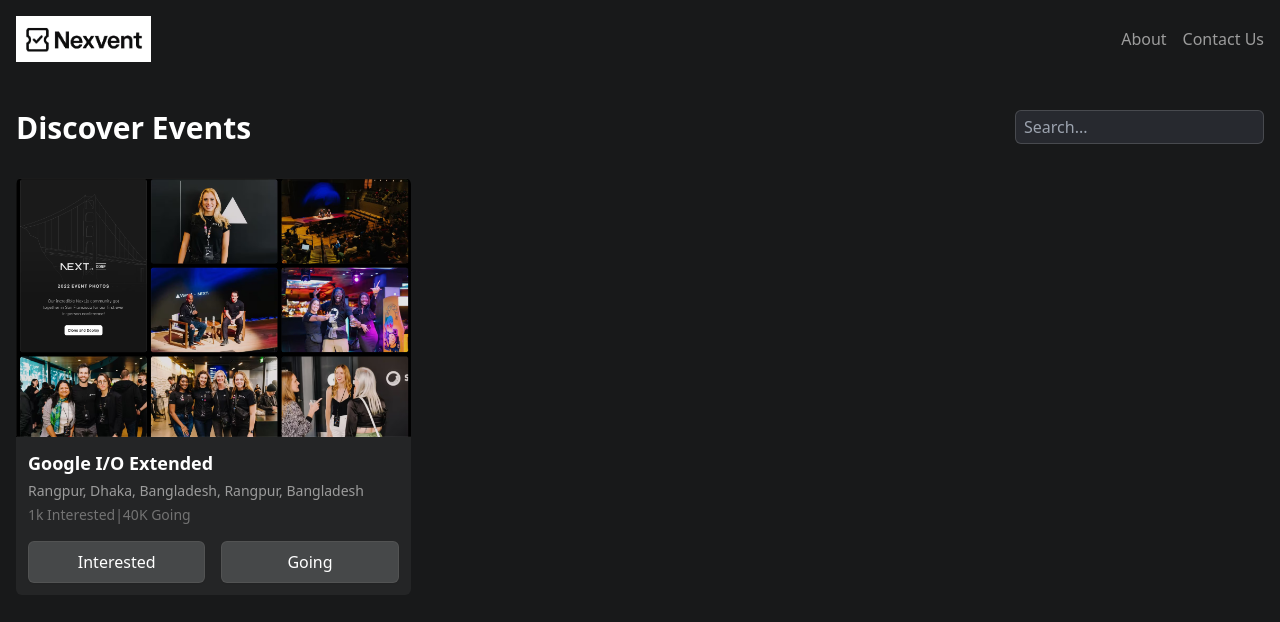
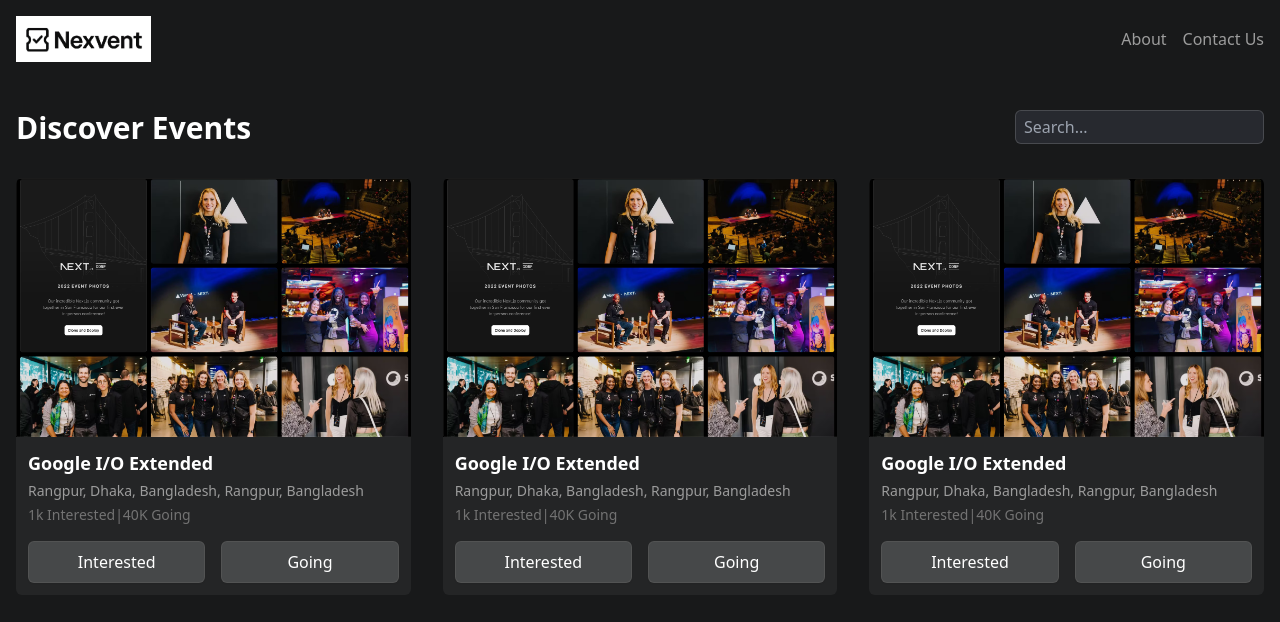
Before and after one commit to sihabarnab/Nexvent, a Next.js app: page / in a window 1280 px wide. Shown: the top 622 px of the page. Built offline with nearby package versions, Linux system fonts and the light colour scheme.

Commit message:
add dynamic button

```diff
--- /dev/null
+++ b/components/ActionButton.jsx
@@ -0,0 +1,15 @@
+import React from "react";
+
+const ActionButton = () => {
+  return (
+    <div className="w-full flex gap-4 mt-4">
+      <button className="w-full bg-indigo-600 hover:bg-indigo-800">
+        Interested
+      </button>
+
+      <button className="w-full">Going</button>
+    </div>
+  );
+};
+
+export default ActionButton;
--- /dev/null
+++ b/components/landing/EventCard.jsx
@@ -0,0 +1,38 @@
+import Image from "next/image";
+import Link from "next/link";
+
+const EventCard = () => {
+  return (
+    <div className="overflow-hidden rounded-md bg-[#242526]">
+      <Image
+        src="/next-event.avif"
+        alt="Event 1"
+        layout="responsive"
+        className="w-full"
+        width={500}
+        height={300}
+      />
+
+      <div className="p-3">
+        <Link href="./details.html" className="font-bold text-lg">
+          Google I/O Extended
+        </Link>
+        <p className="text-[#9C9C9C] text-sm mt-1">
+          Rangpur, Dhaka, Bangladesh, Rangpur, Bangladesh
+        </p>
+        <div className="text-[#737373] text-sm mt-1">
+          <span>1k Interested</span>
+          <span>|</span>
+          <span>40K Going</span>
+        </div>
+
+        <div className="w-full flex gap-4 mt-4">
+          <button className="w-full">Interested</button>
+          <button className="w-full">Going</button>
+        </div>
+      </div>
+    </div>
+  );
+};
+
+export default EventCard;
--- a/components/landing/EventList.jsx
+++ b/components/landing/EventList.jsx
@@ -1,37 +1,10 @@
-import Image from "next/image";
-import React from "react";
-
+import EventCard from "./EventCard";
 const EventList = () => {
   return (
     <div className="grid grid-cols-1 md:grid-cols-2 lg:grid-cols-3 gap-8 mt-8">
-      <div className="overflow-hidden rounded-md bg-[#242526]">
-        <Image
-          src="/next-event.avif"
-          alt="Event 1"
-          layout="responsive"
-          width={500}
-          height={300}
-        />
-
-        <div className="p-3">
-          <a href="./details.html" className="font-bold text-lg">
-            Google I/O Extended
-          </a>
-          <p className="text-[#9C9C9C] text-sm mt-1">
-            Rangpur, Dhaka, Bangladesh, Rangpur, Bangladesh
-          </p>
-          <div className="text-[#737373] text-sm mt-1">
-            <span>1k Interested</span>
-            <span>|</span>
-            <span>40K Going</span>
-          </div>
-
-          <div className="w-full flex gap-4 mt-4">
-            <button className="w-full">Interested</button>
-            <button className="w-full">Going</button>
-          </div>
-        </div>
-      </div>
+      <EventCard />
+      <EventCard />
+      <EventCard />
     </div>
   );
 };
```
